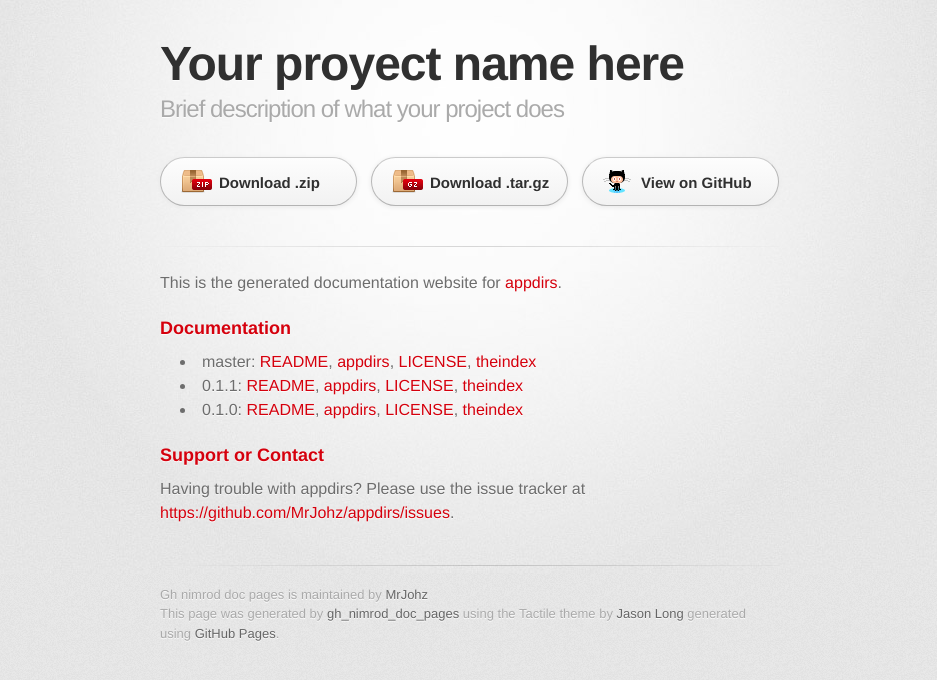
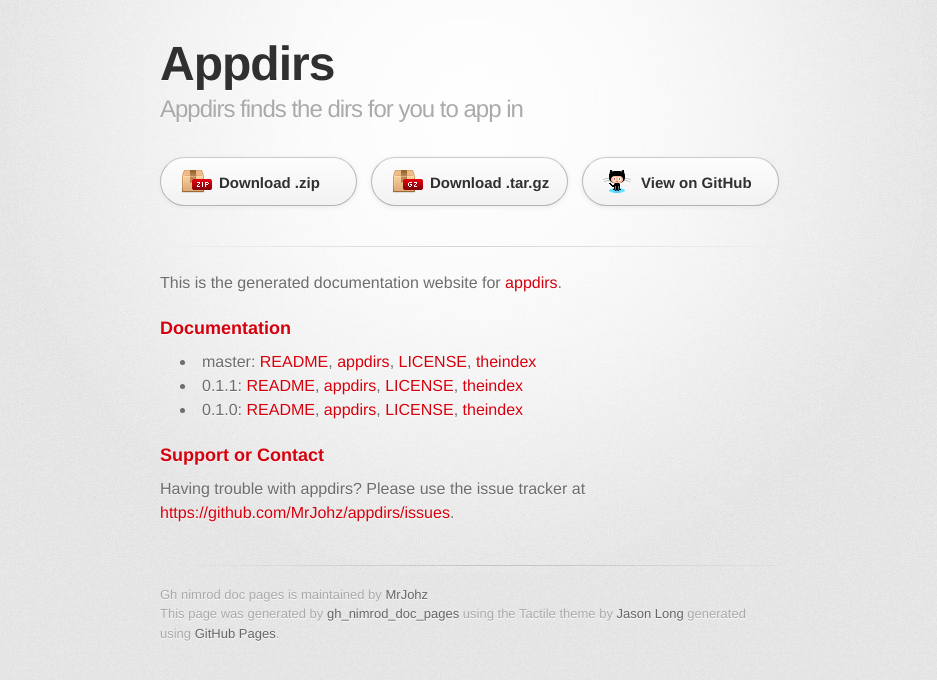
Before and after one commit to MrJohz/appdirs, a plain HTML site: page index.html in a window 1280 px wide. Shown: the whole page, without its empty margins (170-1107 px from the left). Drawn offline with Linux system fonts and the light colour scheme; a web font is replaced by a local one.

Commit message:
Fills in website title and description.

```diff
--- a/index.html
+++ b/index.html
@@ -22,8 +22,8 @@
       <div class="inner">
 
 <header>
-  <h1>Your proyect name here</h1>
-  <h2>Brief description of what your project does</h2>
+  <h1>Appdirs</h1>
+  <h2>Appdirs finds the dirs for you to app in</h2>
 </header>
 
 <section id="downloads" class="clearfix">
```
